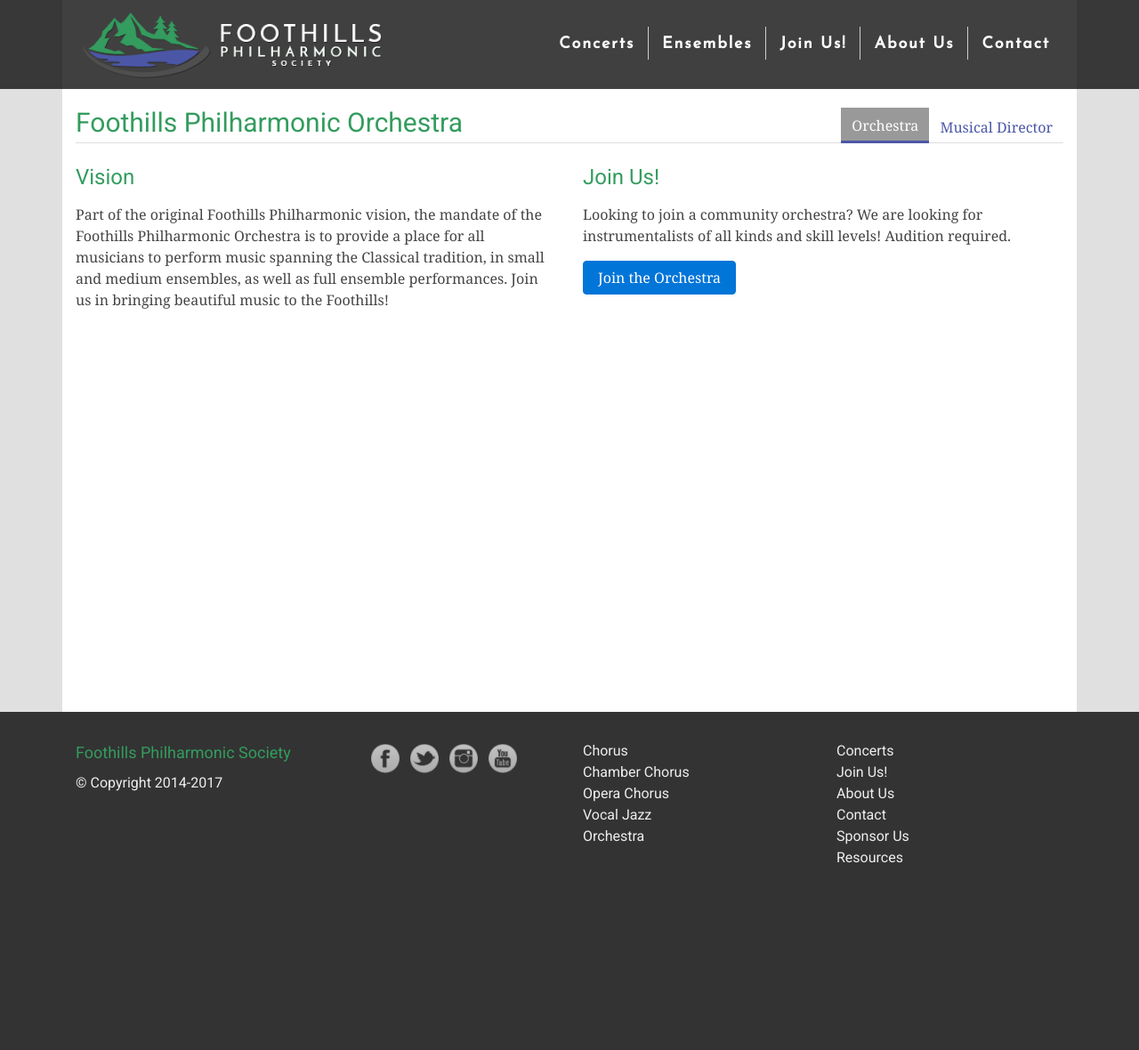
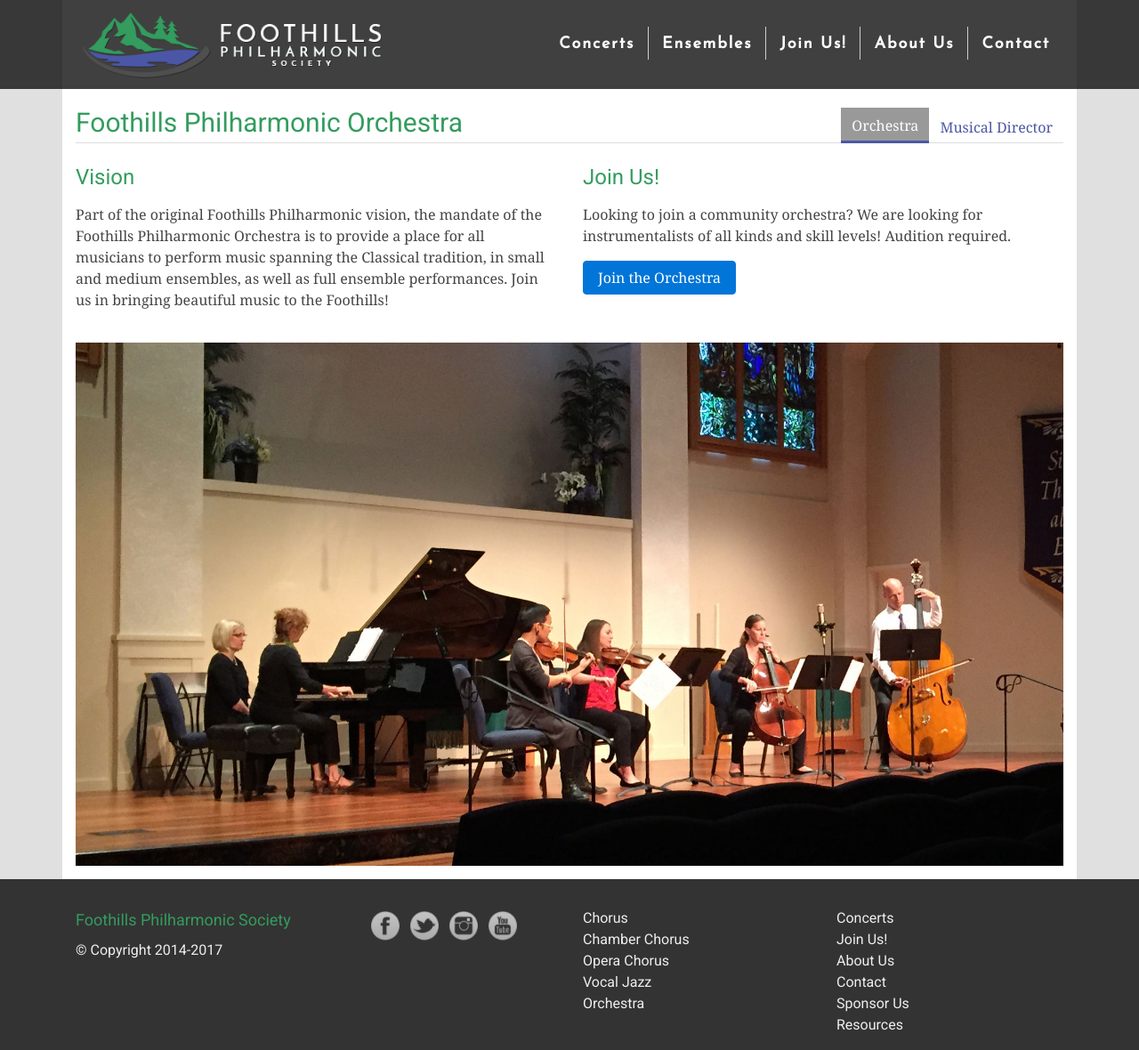
Before and after one commit to percyhanna/fps, a Jekyll site: the page built from orchestra/index.html, in a window 1280 px wide and 1180 px high. Shown: the whole window at 89% size. Built offline with Jekyll 4.4.1, drawn with Linux system fonts in a browser that asks for light colours; nearby versions of some CDN libraries; Markdown is read by kramdown in place of the engine named in the settings.

Commit message:
Add Orchestra photo

```diff
--- a/orchestra/index.html
+++ b/orchestra/index.html
@@ -18,3 +18,9 @@
             <a class="btn btn-primary" href="https://www.surveymonkey.com/r/2VVCYP7" target="_blank">Join the Orchestra</a>
           </div>
         </div>
+
+        <div class="row">
+          <div class="col">
+            <div class="content-image"><img src="/images/orchestra.jpg" alt="Foothills Philharmonic Orchestra"></div>
+          </div>
+        </div>
```
Also changed, not shown: images/orchestra.jpg (added).
